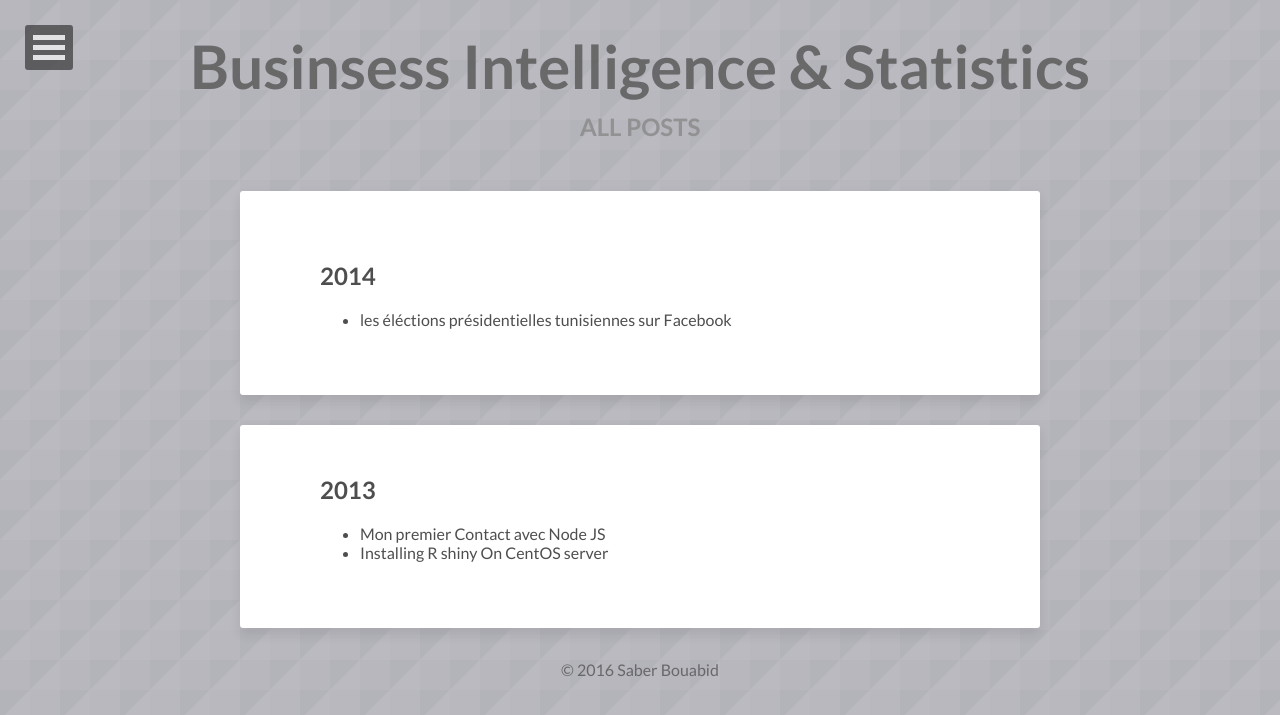
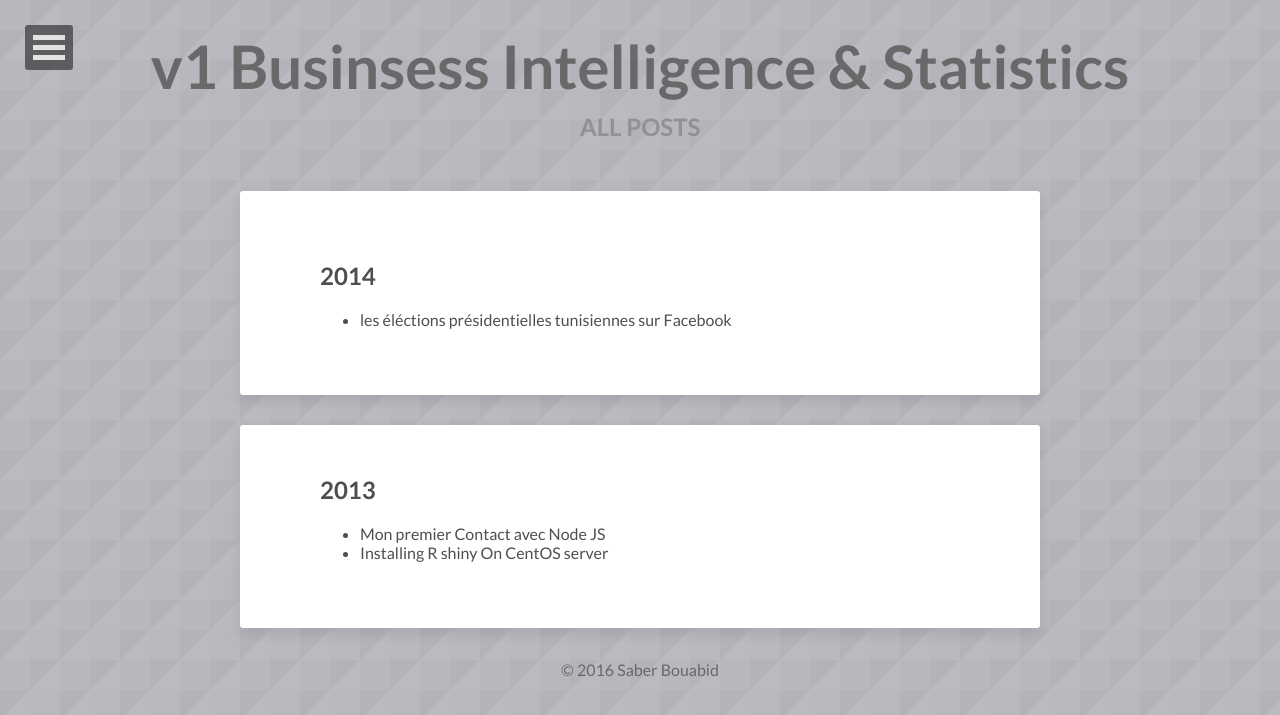
Before and after one commit to saberbouabid/WEBS, a Jekyll site: the page built from posts/index.html, in a window 1280 px wide. Shown: the top 715 px of the page. Built offline with Jekyll 4.4.1, drawn with Linux system fonts in a browser that asks for light colours; nearby versions of some CDN libraries.

```diff
--- a/_config.yml
+++ b/_config.yml
@@ -1,11 +1,11 @@
-title:            Businsess Intelligence & Statistics
+title:            v1 Businsess Intelligence & Statistics
 description:      Answer Questions Using Statistics
 disqus_shortname: bistatistics
 reading_time:     false
 words_per_minute: 200
 # Your site's domain goes here (eg: //mmistakes.github.io, http://mademistakes.com, etc)
 # When testing locally leave blank or use http://localhost:4000
-url: http://saberbouabid.github.io/saberbouabid
+url: http://saberbouabid.github.io/WEBS
 
 # Owner/author information
 owner:
```
